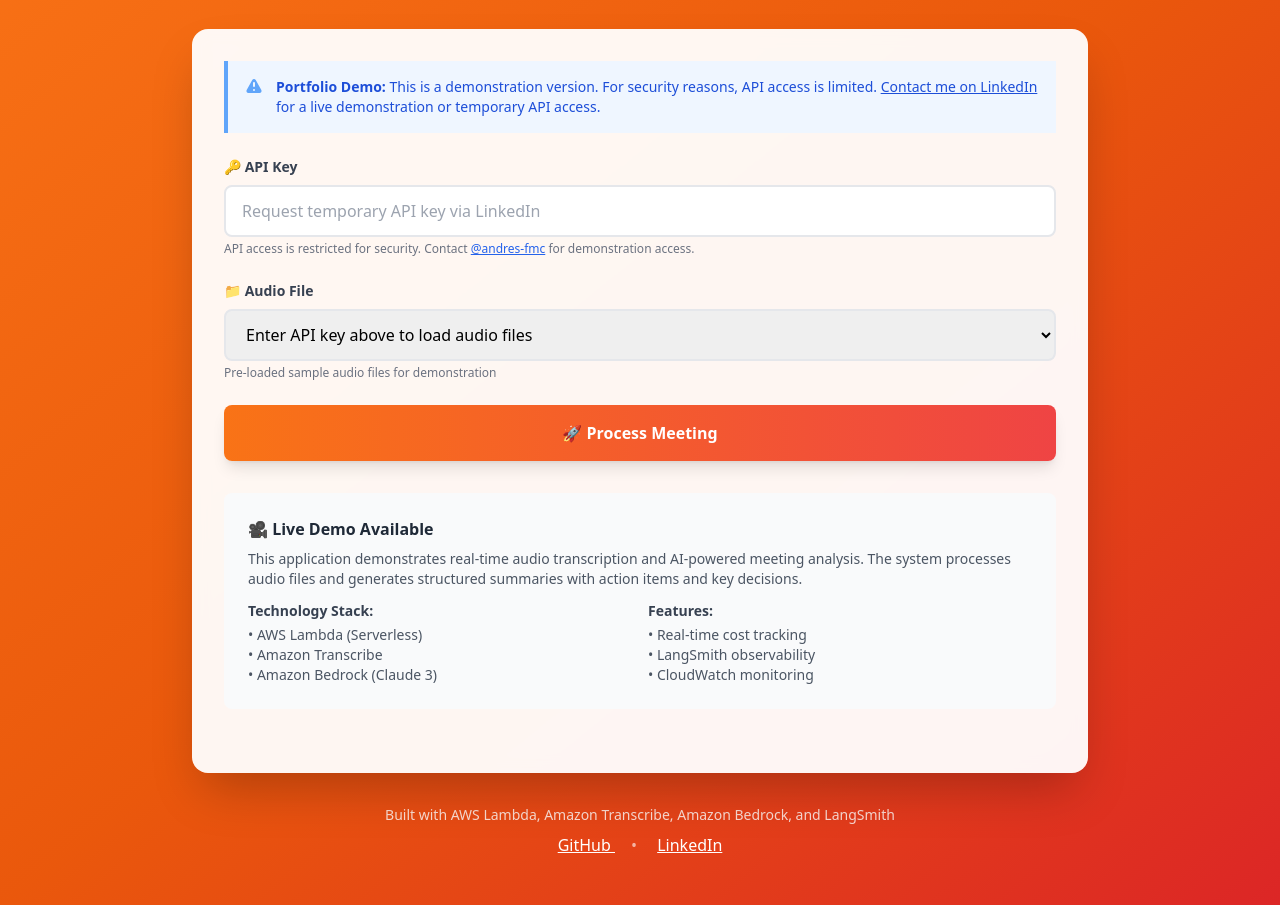
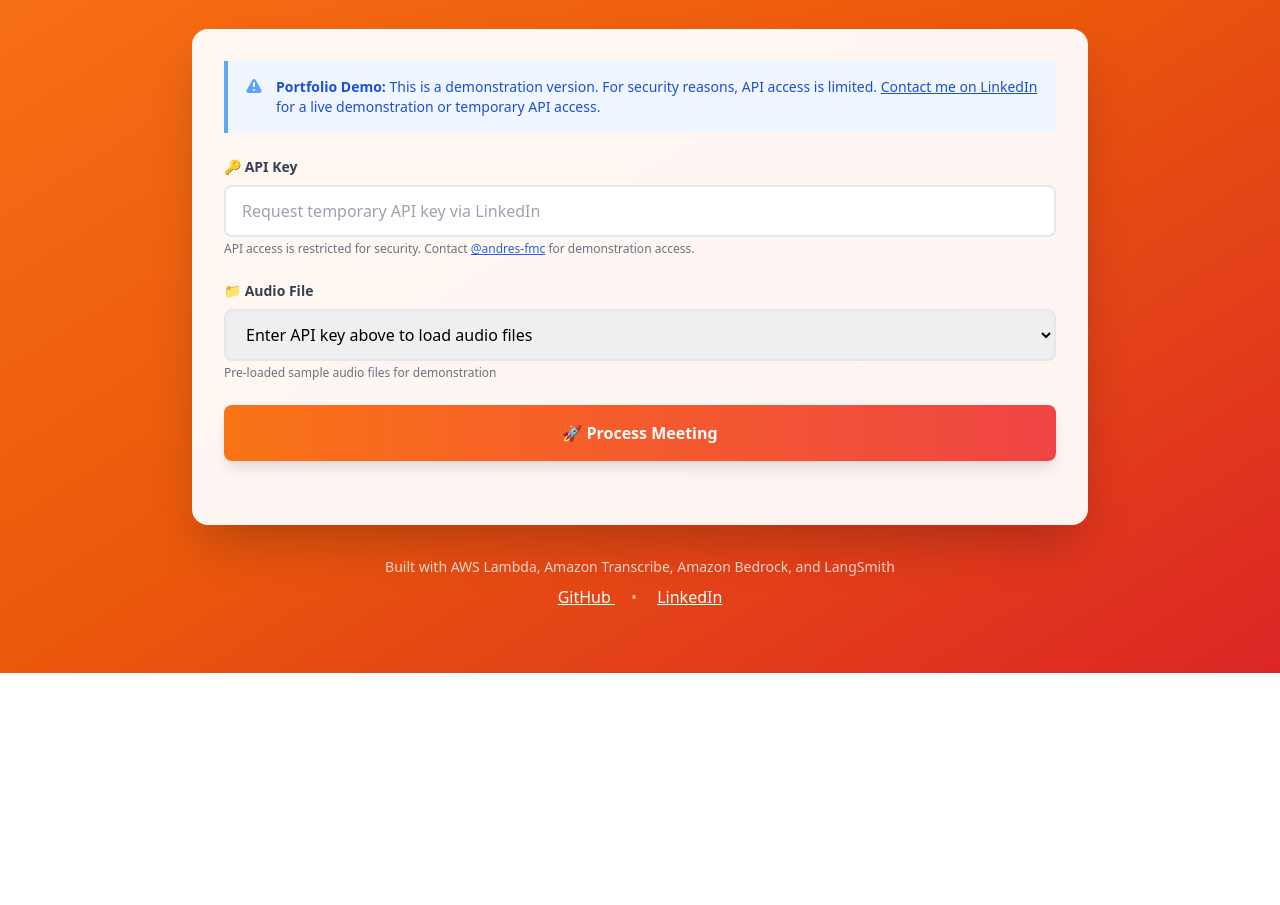
Before and after one commit to AndresFMC/ai-meeting-summarizer, a plain HTML site: page frontend/index.html in a window 1280 px wide. Shown: the part 127-1032 px from the top of the page. After the commit the page ends 800 px from the top, so only its background shows below. Drawn offline with nearby package versions, Linux system fonts and the light colour scheme.

Commit message:
Versión final del frontend

```diff
--- a/frontend/index.html
+++ b/frontend/index.html
@@ -73,32 +73,7 @@
                 </button>
             </div>
 
-            <!-- Demo Info -->
-            <div class="bg-gray-50 rounded-lg p-6 mb-8">
-                <h3 class="font-bold text-gray-800 mb-2">🎥 Live Demo Available</h3>
-                <p class="text-gray-600 text-sm mb-3">
-                    This application demonstrates real-time audio transcription and AI-powered meeting analysis.
-                    The system processes audio files and generates structured summaries with action items and key decisions.
-                </p>
-                <div class="grid grid-cols-2 gap-4 text-sm">
-                    <div>
-                        <strong class="text-gray-700">Technology Stack:</strong>
-                        <ul class="text-gray-600 mt-1">
-                            <li>• AWS Lambda (Serverless)</li>
-                            <li>• Amazon Transcribe</li>
-                            <li>• Amazon Bedrock (Claude 3)</li>
-                        </ul>
-                    </div>
-                    <div>
-                        <strong class="text-gray-700">Features:</strong>
-                        <ul class="text-gray-600 mt-1">
-                            <li>• Real-time cost tracking</li>
-                            <li>• LangSmith observability</li>
-                            <li>• CloudWatch monitoring</li>
-                        </ul>
-                    </div>
-                </div>
-            </div>
+
 
             <!-- Loading State -->
             <div id="loading" class="hidden">
```
